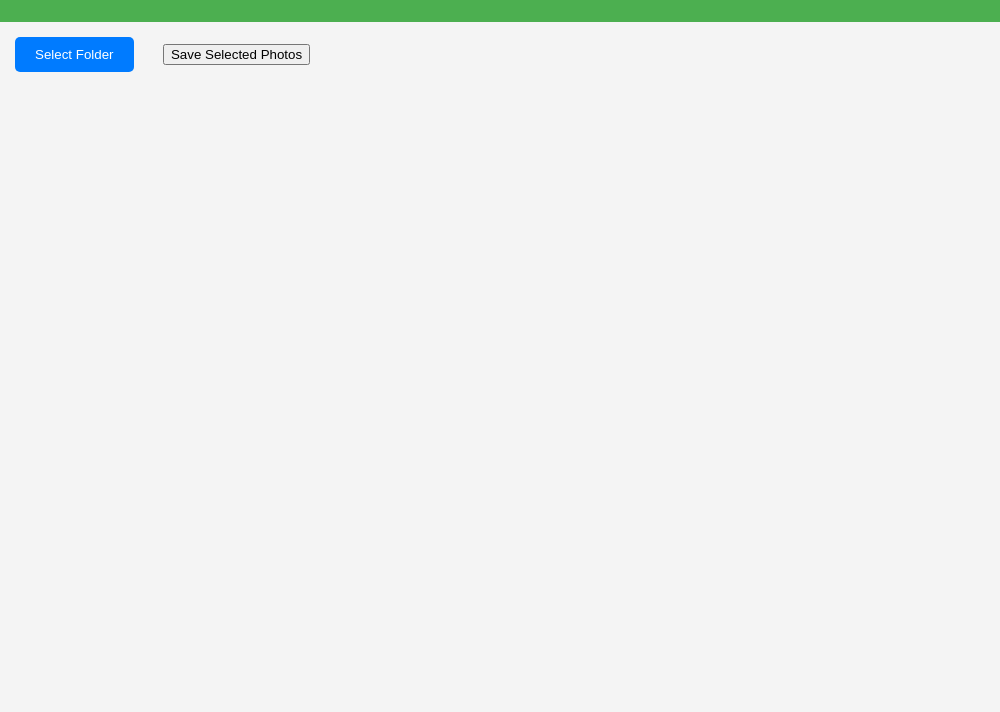
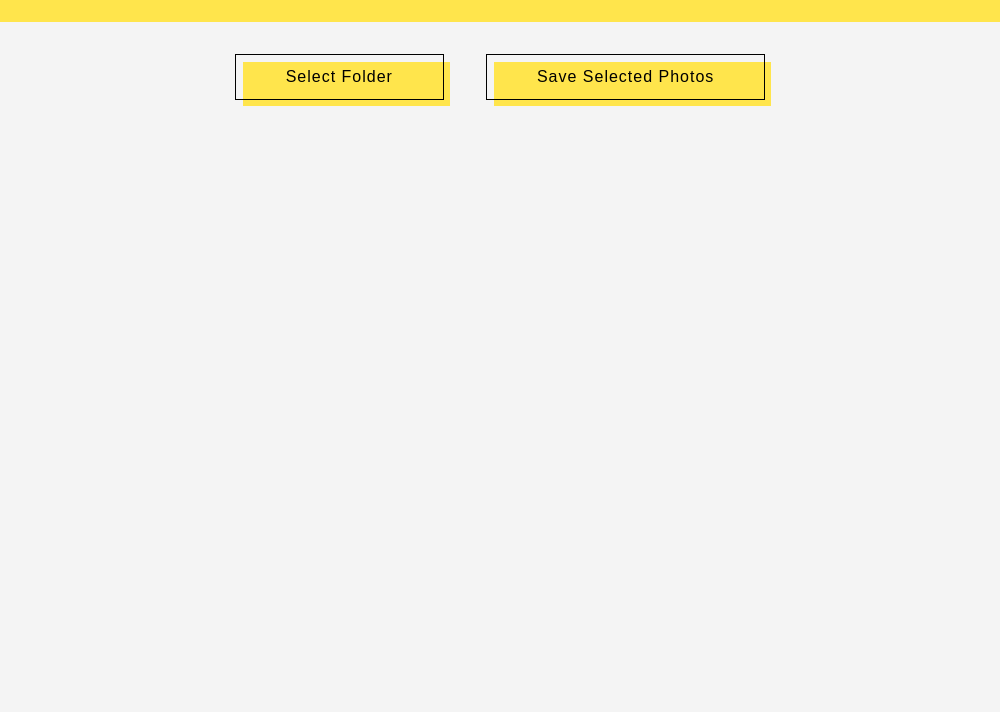
Before and after one commit to amruthesh-amru/photo-selector-app, an Electron app: page index.html in a window 1000 px wide. Shown: the part 88-800 px from the top of the page. Drawn offline with Linux system fonts and the light colour scheme.

Commit message:
minor css changes

```diff
--- a/index.html
+++ b/index.html
@@ -13,21 +13,21 @@
       }
 
       header {
-        background-color: #4caf50;
-        color: white;
+        background-color: #ffe54c;
+        color: rgb(0, 0, 0);
         padding: 15px;
         text-align: center;
       }
-
-      #select-folder {
-        margin: 15px;
-        padding: 10px 20px;
-        background-color: #007bff;
-        color: white;
-        border: none;
-        border-radius: 5px;
-        cursor: pointer;
+      .front-page-buttons {
+        display: flex;
+        justify-content: center;
+        align-items: center;
+        gap: 2rem;
+        margin-top: 2rem;
       }
+      /* #select-folder {
+        width: 100%;
+      } */
 
       #gallery {
         display: grid;
@@ -87,6 +87,45 @@
         max-height: 100%;
         transition: transform 0.2s ease;
       }
+
+      /* CSS */
+      .button-52 {
+        font-size: 16px;
+        font-weight: 200;
+        letter-spacing: 1px;
+        padding: 13px 20px 13px;
+        outline: 0;
+        border: 1px solid black;
+        cursor: pointer;
+        position: relative;
+        background-color: rgba(0, 0, 0, 0);
+        user-select: none;
+        -webkit-user-select: none;
+        touch-action: manipulation;
+      }
+
+      .button-52:after {
+        content: "";
+        background-color: #ffe54c;
+        width: 100%;
+        z-index: -1;
+        position: absolute;
+        height: 100%;
+        top: 7px;
+        left: 7px;
+        transition: 0.2s;
+      }
+
+      .button-52:hover:after {
+        top: 0px;
+        left: 0px;
+      }
+
+      @media (min-width: 768px) {
+        .button-52 {
+          padding: 13px 50px 13px;
+        }
+      }
     </style>
   </head>
   <body>
@@ -94,10 +133,15 @@
       <h1>Photo Selector App</h1>
     </header>
     <main>
-      <button id="select-folder">Select Folder</button>
-      <button id="save-selected" style="margin-left: 10px">
-        Save Selected Photos
-      </button>
+      <div class="front-page-buttons">
+        <button class="button-52" id="select-folder" role="button">
+          Select Folder
+        </button>
+
+        <button id="save-selected" class="button-52" style="margin-left: 10px">
+          Save Selected Photos
+        </button>
+      </div>
       <div id="gallery"></div>
       <div id="full-screen-container">
         <img id="fullscreen-image" src="" alt="Full Screen View" />
```
Also changed, not shown: 4 other files.
